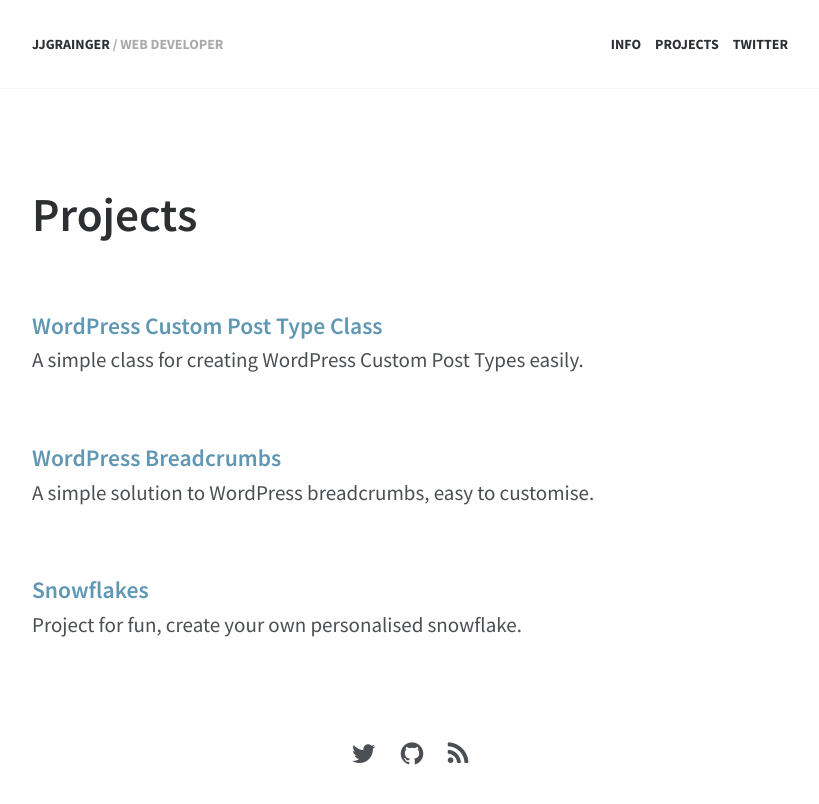
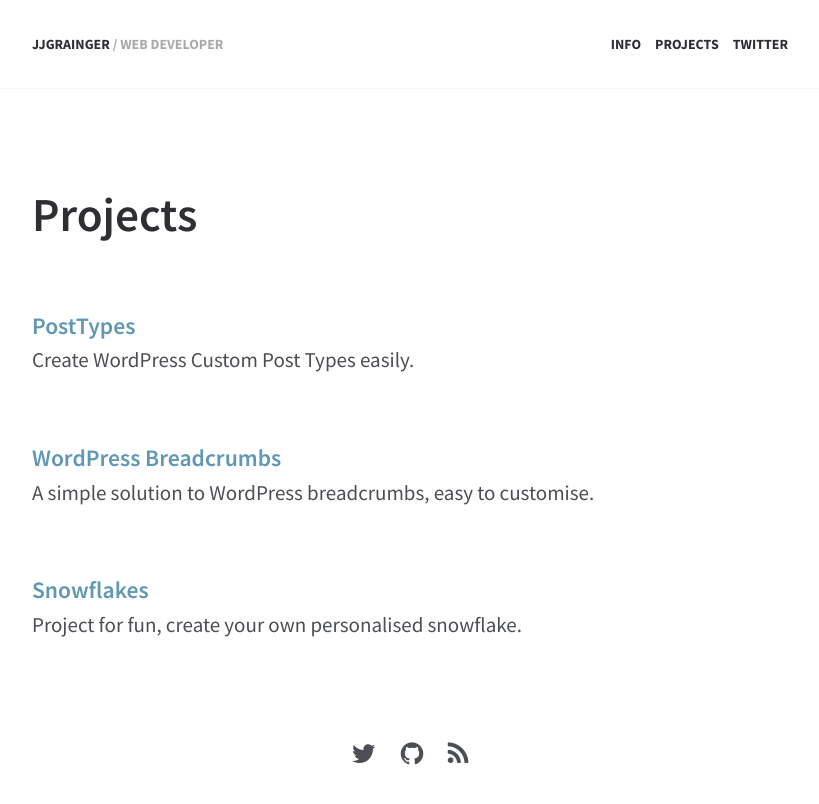
Before and after one commit to jjgrainger/jjgrainger, a Jekyll site: the page built from projects.md, in a window 1280 px wide. Shown: the top 804 px of the page, without its empty margins (230-1049 px from the left). Built offline with Jekyll 4.4.1, drawn with Linux system fonts in a browser that asks for light colours; nearby versions of some CDN libraries.

Commit message:
update projects

```diff
--- a/projects.md
+++ b/projects.md
@@ -7,16 +7,16 @@
 # Projects
 
 <h3 style="margin-bottom: 0;">
-    <a href="http://github.com/jjgrainger/wp-custom-post-type-class">WordPress Custom Post Type Class</a>
+    <a target="_blank" href="http://github.com/jjgrainger/posttypes">PostTypes</a>
 </h3>
-A simple class for creating WordPress Custom Post Types easily.
+Create WordPress Custom Post Types easily.
 
 <h3 style="margin-bottom: 0;">
-    <a href="http://github.com/jjgrainger/wp-crumbs">WordPress Breadcrumbs</a>
+    <a target="_blank" href="http://github.com/jjgrainger/wp-crumbs">WordPress Breadcrumbs</a>
 </h3>
 A simple solution to WordPress breadcrumbs, easy to customise.
 
 <h3 style="margin-bottom: 0;">
-    <a href="http://github.com/jjgrainger/snowflakes">Snowflakes</a>
+    <a target="_blank" href="http://github.com/jjgrainger/snowflakes">Snowflakes</a>
 </h3>
 Project for fun, create your own personalised snowflake.
```
